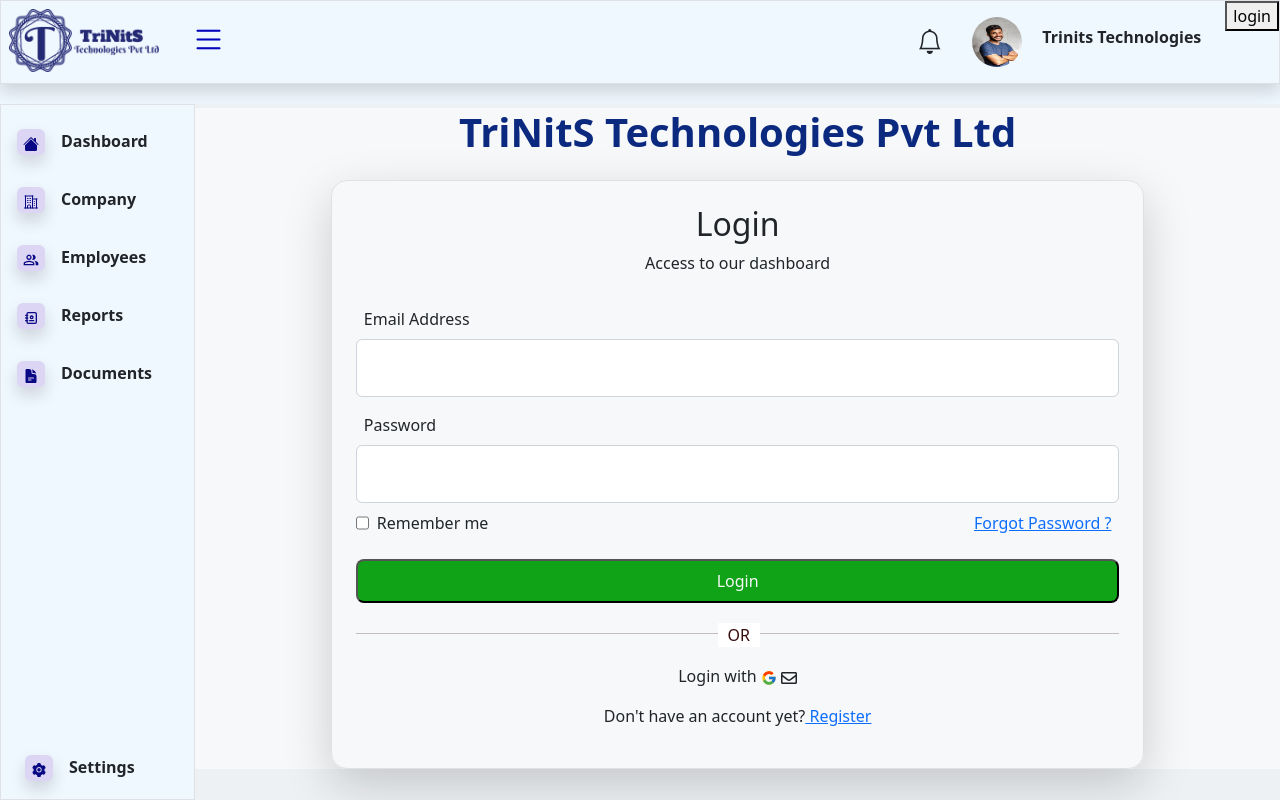
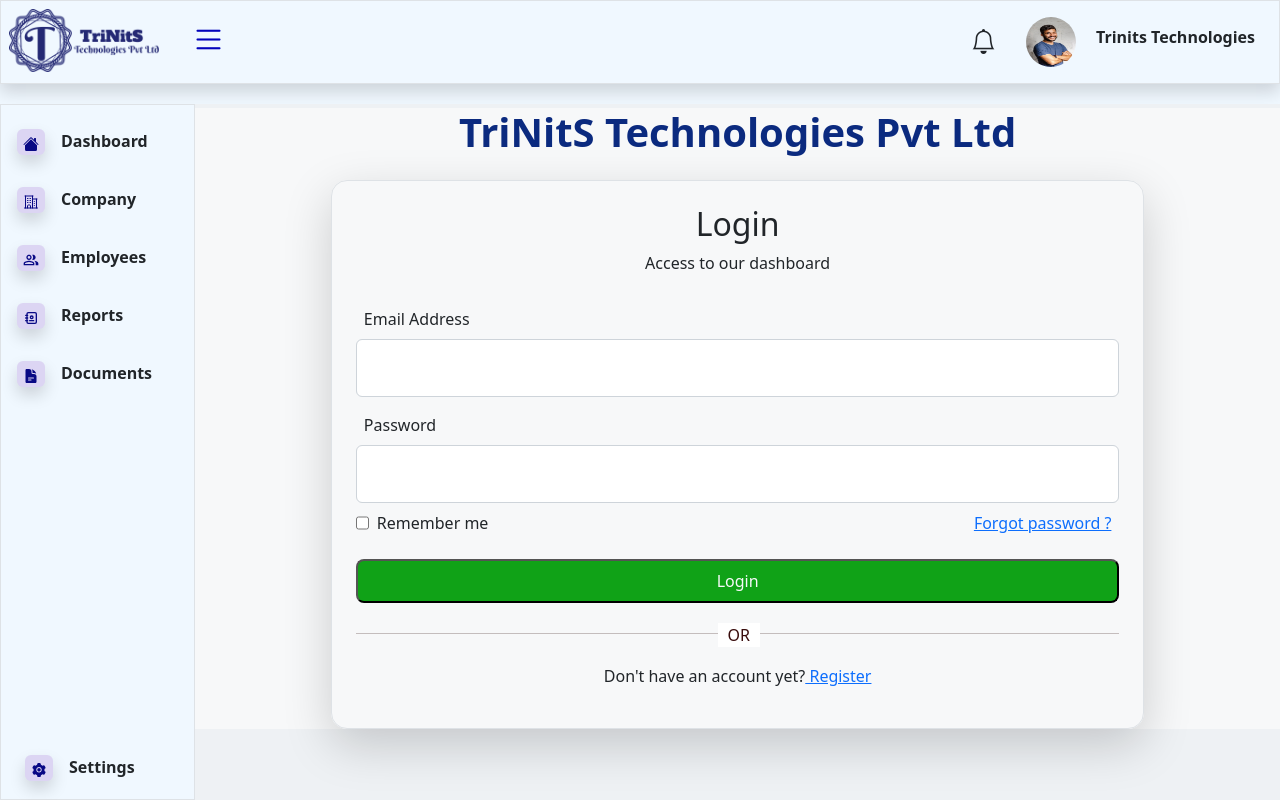
Before and after one commit to TriNitSTechnologies/payroll-management, a React (Create React App) app in the folder ui/: page /login in a window 1280 px wide. Built offline with nearby package versions, Linux system fonts and the light colour scheme.

Commit message:
All Changes done

```diff
--- a/ui/src/Components/Header/Header.js
+++ b/ui/src/Components/Header/Header.js
@@ -1,7 +1,6 @@
 import "./Header.css";
 import logo from "../Image/logo-dark.png";
 import photo from "../Image/pexels-photo.jpeg";
-import { Link } from "react-router-dom";
 function Header() {
   return (
     <div className="border d-flex shadow">
@@ -26,7 +25,7 @@ function Header() {
             <img src={photo} alt="circle" className="rounded-circle round" />
           </div>
           <div className="fw-bold m-4 ms-1"> Trinits Technologies</div>
-         <Link to='/Loginpage'><button>login</button></Link>
+
           </div>
         </div>
       </div>
--- a/ui/src/Components/LoginPage/ForgotPassword.js
+++ b/ui/src/Components/LoginPage/ForgotPassword.js
@@ -28,7 +28,7 @@ export default function ForgotPassword() {
 
           <Form className="border formdata shadow-lg rounded-4 m-4 p-4 w-75 m-auto ">
             <div className="text-center">
-              <h2>Forgot Password?</h2>
+              <h2>Forgot password?</h2>
               <p>Enter your email to get a password reset link</p>
             </div>
             <div>
@@ -48,7 +48,7 @@ export default function ForgotPassword() {
               </button>
             </div>
 
-            <p className="text-center">Remember your password?<Link to="/loginpage"> Login</Link> </p>
+            <p className="text-center">Remember your password?<Link to="/Login"> Login</Link> </p>
           </Form>
         </div>
       </Formik>
--- a/ui/src/Components/LoginPage/Login.js
+++ b/ui/src/Components/LoginPage/Login.js
@@ -1,7 +1,5 @@
 import axios from "axios";
 import { ErrorMessage, Field, Form, Formik } from "formik";
-import { FaRegEnvelope } from "react-icons/fa";
-import { FcGoogle } from "react-icons/fc";
 import { Link } from "react-router-dom";
 import * as Yup from "yup";
 
@@ -62,7 +60,7 @@ export default function Login() {
                 </span>
                 <span className="p-2">
                   {" "}
-                  <Link to="/forgot-password">Forgot Password ?</Link>
+                  <Link to="/forgot-password">Forgot password ?</Link>
                 </span>
               </div>
 
@@ -75,11 +73,7 @@ export default function Login() {
                 <span className="or-line"></span>
                 <span className="span-or">or</span>
               </div>
-              <div className="text-center">
-                <p>
-                  Login with <FcGoogle /> <FaRegEnvelope />
-                </p>
-              </div>
+
               <p className="text-center">
                 Don't have an account yet?<Link to="/register"> Register </Link>
               </p>
--- a/ui/src/Components/LoginPage/Register.js
+++ b/ui/src/Components/LoginPage/Register.js
@@ -1,7 +1,5 @@
 import axios from "axios";
 import { ErrorMessage, Field, Form, Formik } from "formik";
-import { FaRegEnvelope } from "react-icons/fa";
-import { FcGoogle } from "react-icons/fc";
 import { Link } from "react-router-dom";
 import * as Yup from "yup";
 
@@ -93,11 +91,7 @@ export default function Register() {
               <span className="or-line"></span>
               <span className="span-or">or</span>
             </div>
-            <div className="text-center">
-              <p>
-                Register with <FcGoogle /> <FaRegEnvelope />
-              </p>
-            </div>
+
             <p className="text-center">
               Already have an account?<Link to="/login"> Login</Link>{" "}
             </p>
```
